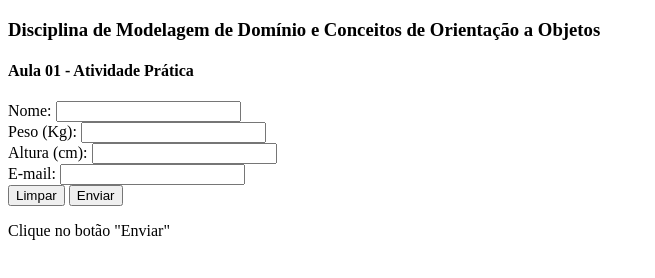
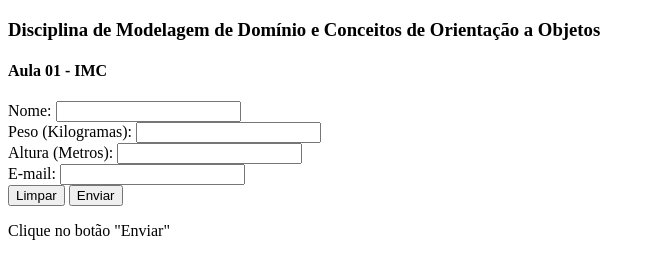
Before and after one commit to Shocksinger/imc, a plain HTML site: page index.html in a window 1280 px wide. Shown: the whole page, without its empty margins (0-655 px from the left). Drawn offline with Linux system fonts and the light colour scheme.

Commit message:
Update index.html

```diff
--- a/index.html
+++ b/index.html
@@ -7,14 +7,14 @@
 <body>
 
 <h3>Disciplina de Modelagem de Domínio e Conceitos de Orientação a Objetos</h3>
-<h4>Aula 01 - Atividade Prática</h3>
+<h4>Aula 01 - IMC</h3>
 
 <form>
   <label for="nome">Nome:</label>
   <input type="text" name="nome" maxlength="500"><br>
-  <label for="peso">Peso (Kg):</label>
+  <label for="peso">Peso (Kilogramas):</label>
   <input type="number" name="peso" maxlengh="5"><br>
-  <label for="tam">Altura (cm):</label>
+  <label for="tam">Altura (Metros):</label>
   <input type="number" name="tam" maxlengh="5"><br>
   <label for="email">E-mail:</label>
   <input type="text" name="email"><br>
```
